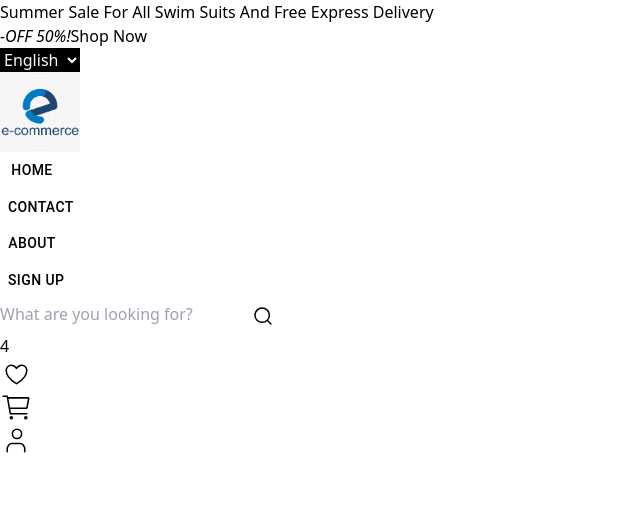
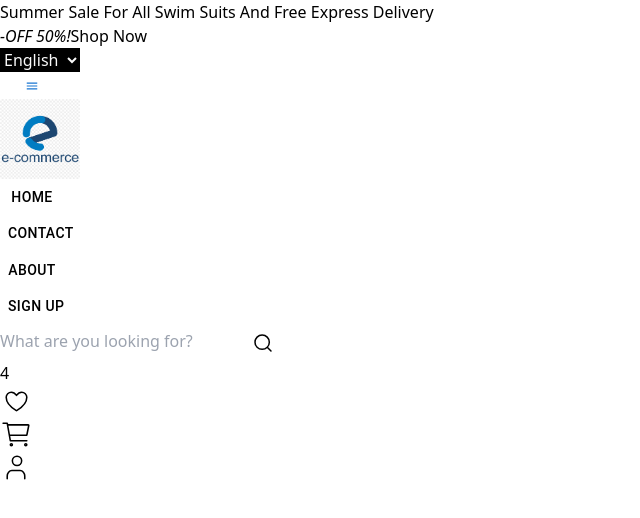
Before and after one commit to behroozkhan/KhanJiMart, a React (Vite) app in the folder KhanJiMart/: page / in a window 1280 px wide. Shown: the top 518 px of the page, without its empty margins (0-640 px from the left). Built offline with nearby package versions, Linux system fonts and the light colour scheme.

Commit message:
minor changes in Navbar

```diff
--- a/KhanJiMart/src/components/Header/Navbar.jsx
+++ b/KhanJiMart/src/components/Header/Navbar.jsx
@@ -2,6 +2,7 @@ import { Link } from "react-router-dom";
 import Logo from "./Logo";
 import NavRight from "./NavRight";
 import { Button } from "@mui/material";
+import PersistentDrawerLeft from "./Drawyer";
 
 
 const navbarItems = [
@@ -17,13 +18,17 @@ const navbarItems = [
 
 const Navbar = () => {
   return (
-    <nav className="flex items-center justify-evenly border-b-2">
-      <div>
+    <nav className="flex items-center justify-between sm:justify-between md:justify-evenly border-b-2">
+     <div className="block lg:hidden xl:hidden md:hidden">
+        <PersistentDrawerLeft/>
+      </div>
+      <div >
         <Link to={"/"}>
           <Logo />
         </Link>
       </div>
-      <div className="">
+
+      <div className="hidden md:hidden lg:flex xl:flex">
         {navbarItems.map((items) => (
           <ul className="flex gap-2 ml-8">
             {items.items.map((link) => (
```
